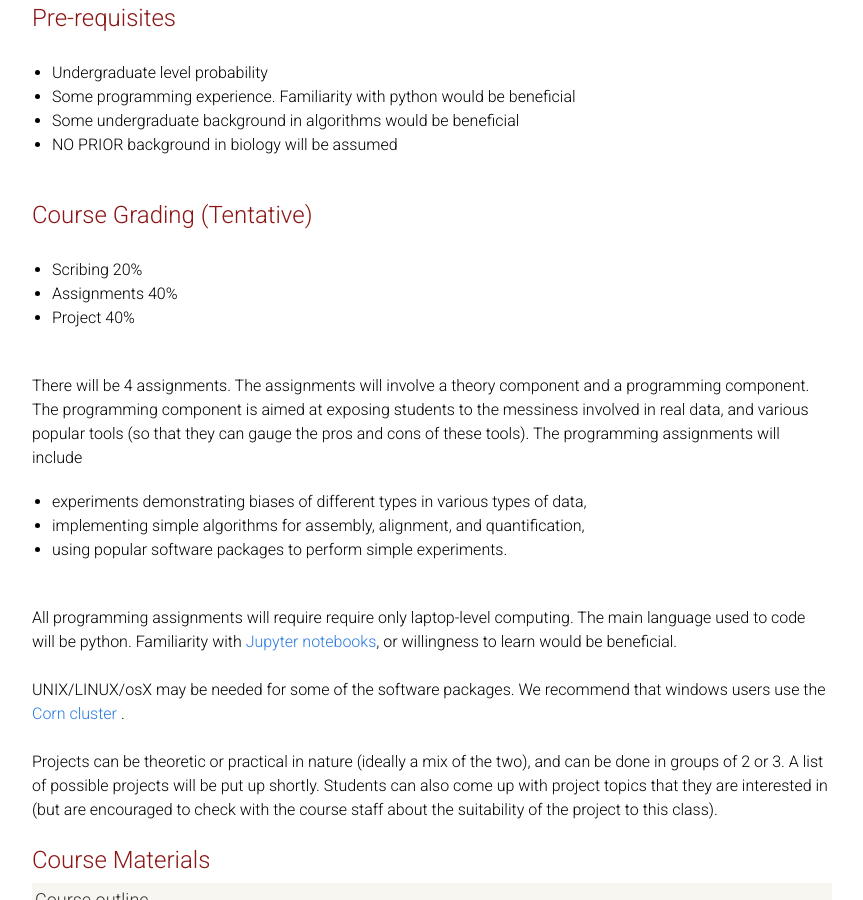
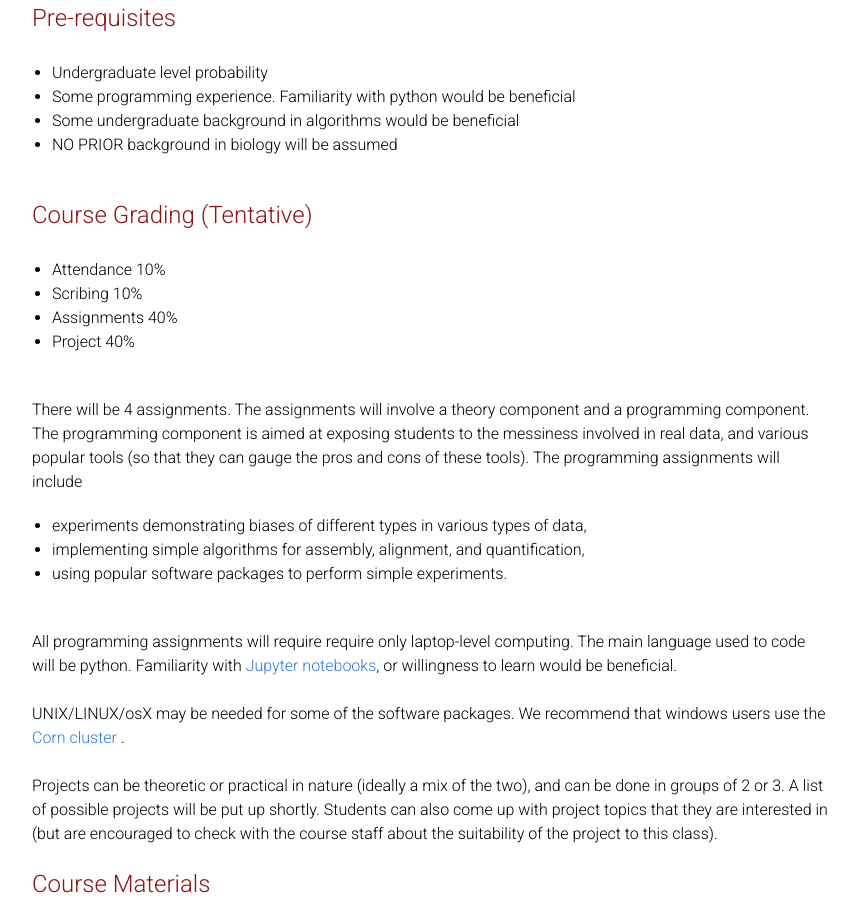
Before and after one commit to laurashen/data-science-sequencing.github.io, a Jekyll site: the page built from index.html, in a window 1280 px wide and 900 px high, scrolled down 871 px. Shown: the whole window, without its empty margins (208-1071 px from the left). Built offline with Jekyll 4.4.1, drawn with Linux system fonts in a browser that asks for light colours.

Commit message:
Update index.html

```diff
--- a/index.html
+++ b/index.html
@@ -66,7 +66,8 @@ layout: default
   <div class="module-header">Course Grading (Tentative)</div>
   <div class="materials-bullets">
   <ul >
-    <li>Scribing 20% </li>
+    <li>Attendance 10% </li>
+    <li>Scribing 10% </li>
     <li>Assignments 40% </li>
     <li>Project 40%</li>
     </ul>
```
